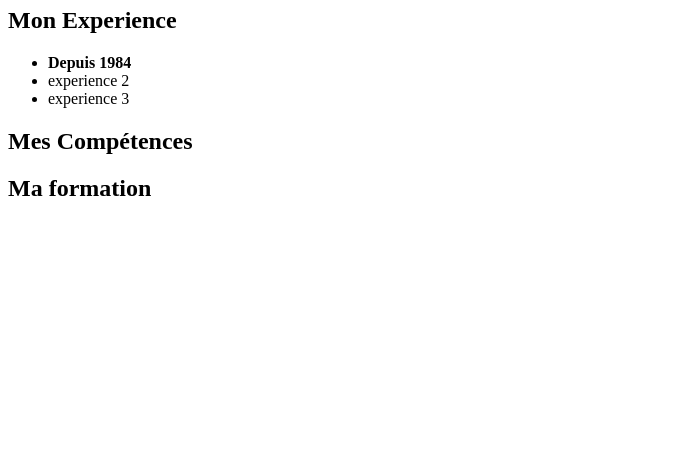
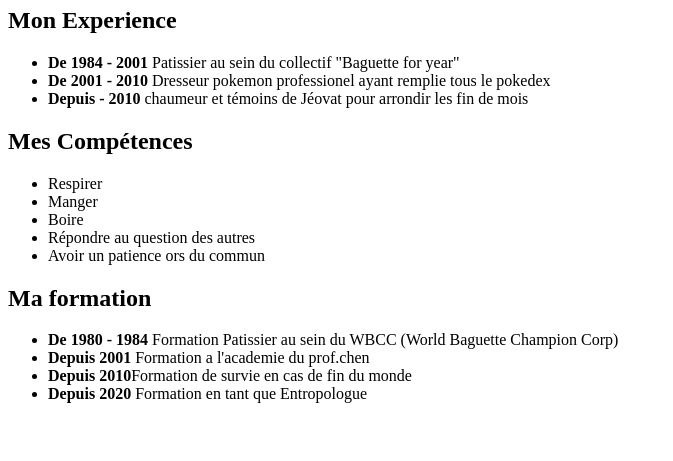
Before and after one commit to divtec-cejef/cv-01-html-N4gich4t, a plain HTML site: page index.html in a window 1280 px wide. Shown: the part 339-800 px from the top of the page, without its empty margins (0-673 px from the left). Drawn offline with Linux system fonts and the light colour scheme.

Commit message:
Fin des 3 section

```diff
--- a/index.html
+++ b/index.html
@@ -6,10 +6,10 @@
         </head>
 
             <header>
+                <a href="image/yoda.gif" target="_blank"><img src="image/yoda.gif" alt="Yoda" ></a><br>
                 <a href="#experience">Mon Expérience</a><br>
-                <a href="#">Mes compétences</a><br>
-                <a href="#">Ma formation</a><br>
-                <a href="image/yoda.gif" target="_blank"><img src="image/yoda.gif" alt="Yoda" ></a>
+                <a href="#competences">Mes compétences</a><br>
+                <a href="#formation">Ma formation</a>
             </header>
 
             <body>
@@ -18,16 +18,29 @@
                   <section>
                       <h2 id="experience">Mon Experience</h2>
                       <ul>
-                          <li><strong>Depuis 1984</strong> </li>
-                          <li>experience 2</li>
-                          <li>experience 3</li>
+                          <li><strong>De 1984 - 2001 </strong> Patissier au sein du collectif "Baguette for year" </li>
+                          <li><strong>De 2001 - 2010</strong> Dresseur pokemon professionel ayant remplie tous le pokedex </li>
+                          <li><strong>Depuis - 2010</strong> chaumeur et témoins de Jéovat pour arrondir les fin de mois </li>
                       </ul>
                   </section>
                   <section>
                       <h2 id="competences">Mes Compétences</h2>
+                      <ul>
+                          <li>Respirer</li>
+                          <li>Manger</li>
+                          <li>Boire</li>
+                          <li>Répondre au question des autres</li>
+                          <li>Avoir un patience ors du commun</li>
+                      </ul>
                   </section>
                   <section>
                       <h2 id="formation">Ma formation</h2>
+                      <ul>
+                          <li><strong>De 1980 - 1984</strong> Formation Patissier au sein du WBCC (World Baguette Champion Corp) </li>
+                          <li><strong>Depuis 2001</strong> Formation a l'academie du prof.chen</li>
+                          <li><strong>Depuis 2010</strong>Formation de survie en cas de fin du monde</li>
+                          <li><strong>Depuis 2020</strong> Formation en tant que Entropologue</li>
+                      </ul>
                   </section>
 
 
```
